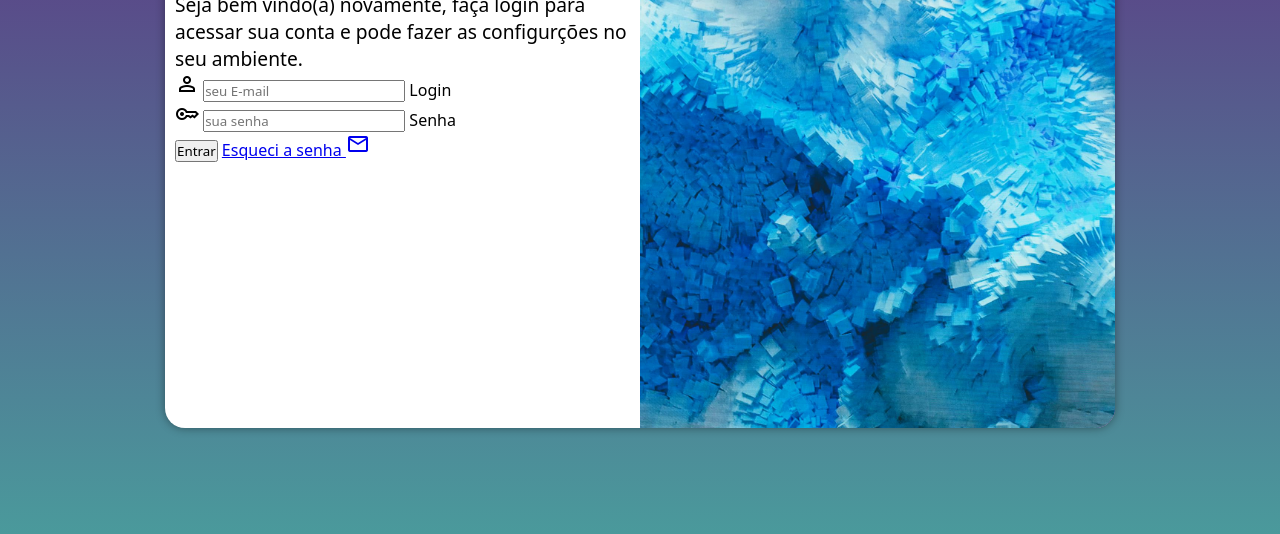
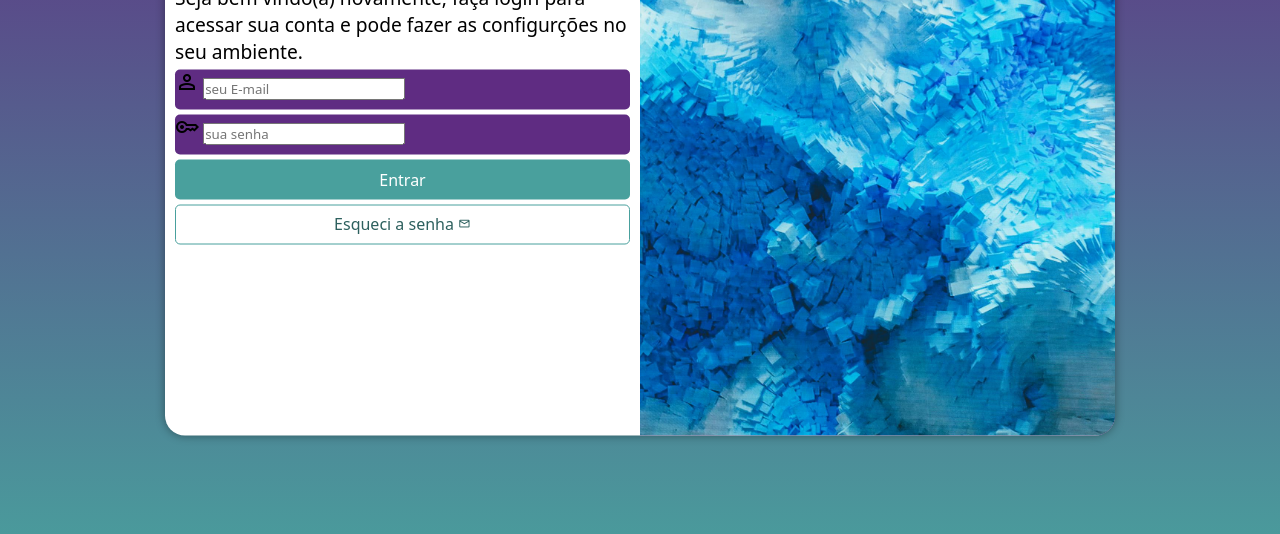
Before and after one commit to Henrick47K/projeto-login, a plain HTML site: page index.html in a window 1280 px wide. Shown: the part 222-756 px from the top of the page. Drawn offline with nearby package versions, Linux system fonts and the light colour scheme.

Commit message:
upgrade formulario project

```diff
--- a/estilos/style.css
+++ b/estilos/style.css
@@ -33,7 +33,7 @@ section#login {
     overflow: hidden;
     background-color: white;
     width: 250px;
-    height: 500px;
+    height: 515px;
     border-radius: 20px;
     box-shadow: 0px 0px 10px rgba(0, 0, 0, 0.4);
 
@@ -62,3 +62,55 @@ div#formulario > h1 {
 div#formulario > p {
     font-size: 0.8em;
 }
+
+form > div.campo {
+    display: block;
+    background-color: #5f2c82;
+    width: 100%;
+    height: 40px;
+    border-radius: 5px;
+    margin: 5px 0;
+}
+
+div.campo > label {
+    display: none;
+}
+
+form > input[type=submit] {
+    display: block;
+    font-size: 1em;
+    width: 100%;
+    height: 40px;
+    background-color: #49a09d;
+    color: white;
+    border: none;
+    border-radius: 5px;
+    cursor: pointer;
+}
+
+form > input[type=submit]:hover {
+    background-color: #2d605e;
+}
+
+form > a.botao {
+    display: block;
+    text-align: center;
+    font-size: 1em;
+    width: 100%;
+    height: 40px;
+    margin-top: 5px;
+    padding-top: 7px;
+    background-color: white;
+    border: 1px solid #49a09d;
+    border-radius: 5px;
+    text-decoration: none;
+    color: #2d605e;
+}
+
+form > a.botao:hover {
+    background-color: #6cd3cf;
+}
+
+form > a.botao > #mail {
+    font-size: 0.8em;
+}
--- a/index.html
+++ b/index.html
@@ -34,8 +34,8 @@
                         <label for="isenha">Senha</label>
                     </div>
                     <input type="submit" value="Entrar">
-                    <a href="esquci.html">
-                        Esqueci a senha <span class="material-symbols-outlined">
+                    <a href="esquci.html" class="botao">
+                        Esqueci a senha <span class="material-symbols-outlined" id="mail">
                             mail
                             </span>
                     </a>
```
